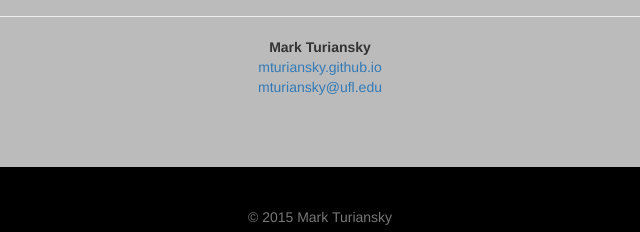
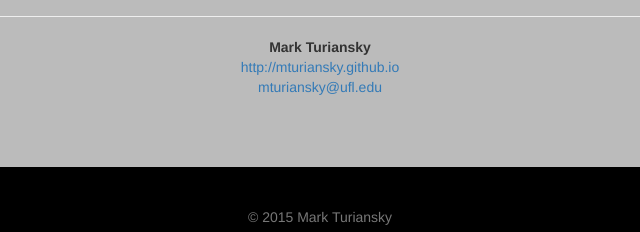
Before and after one commit to mturiansky/mturiansky.github.io, a plain HTML site: page index.html in a window 1280 px wide. Shown: the part 2125-2357 px from the top of the page, 320-960 px from the left. Drawn offline with nearby package versions, Linux system fonts and the light colour scheme.

Commit message:
minor updates

```diff
--- a/index.html
+++ b/index.html
@@ -154,7 +154,7 @@
                     <h1>Contact Information</h1>
                 </div>
 
-                <p><b>Mark Turiansky</b><br><a href="mturiansky.github.io">mturiansky.github.io</a><br><a href="mailto:mturiansky@ufl.edu">mturiansky@ufl.edu</a></p>
+                <p><b>Mark Turiansky</b><br><a href="http://mturiansky.github.io">http://mturiansky.github.io</a><br><a href="mailto:mturiansky@ufl.edu">mturiansky@ufl.edu</a></p>
             </div>
         </section>
 
```
